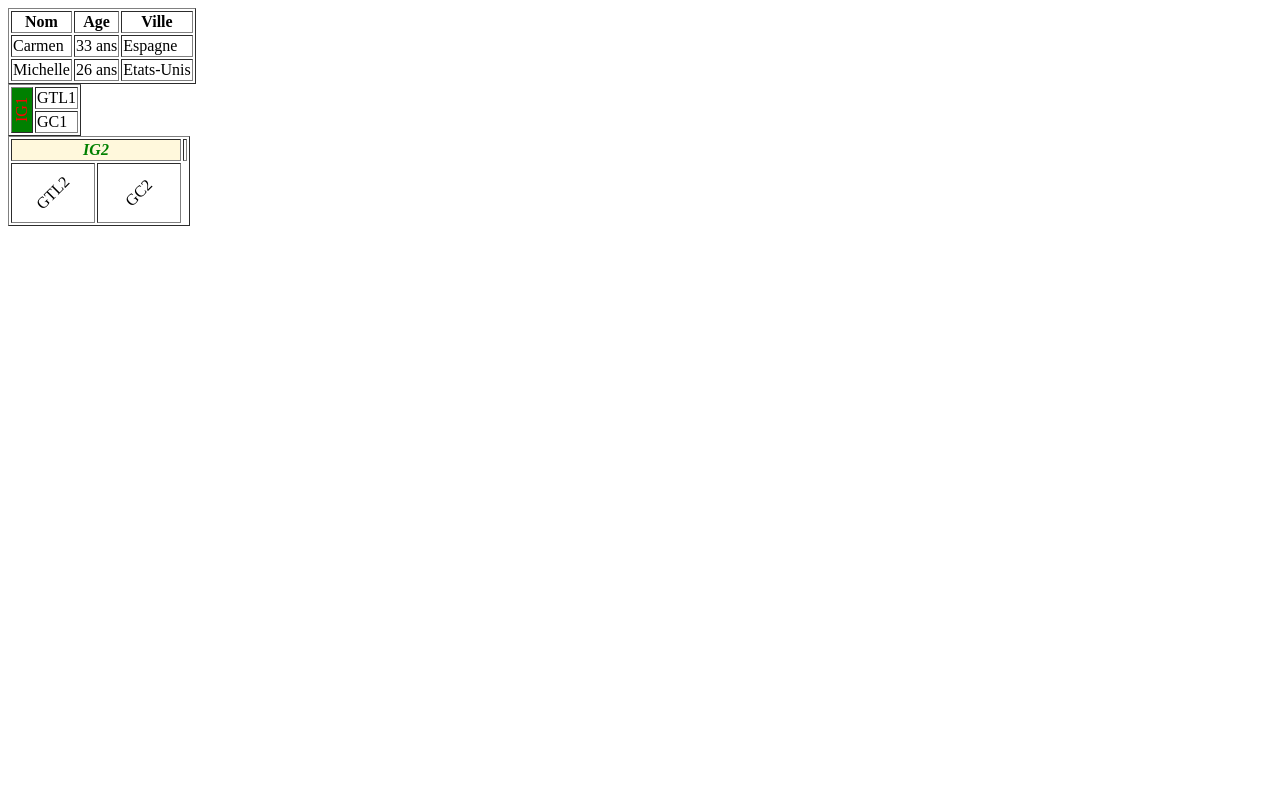
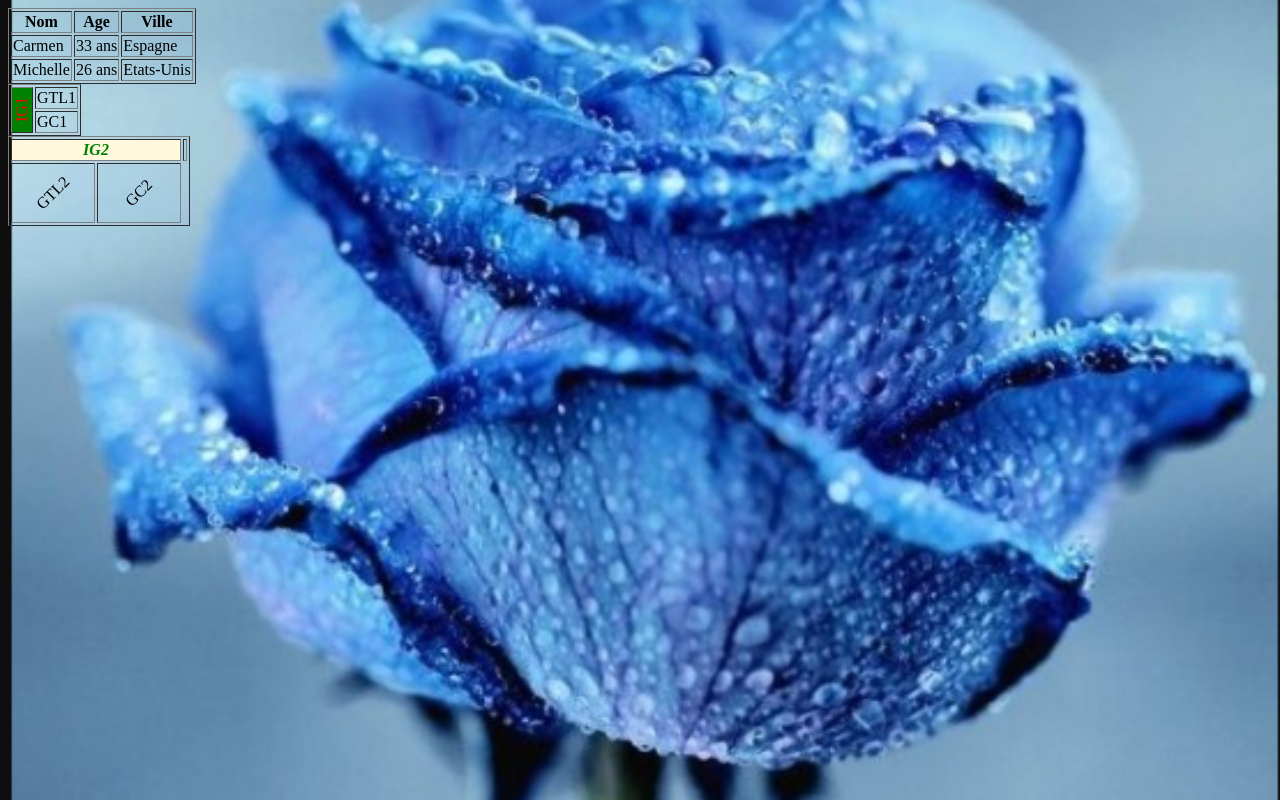
Before and after one commit to thvvger/eloine, a plain HTML site: page TABLEAU.html in a window 1280 px wide. Drawn offline with Linux system fonts and the light colour scheme.

Commit message:
modification

```diff
--- a/TABLEAU.html
+++ b/TABLEAU.html
@@ -1,4 +1,4 @@
-
+<body style="background-image: url('./fleur.PNG'); background-size: cover; background-repeat: no-repeat; background-position: center; ">
 <table border="1">
     <tr>
         <th>Nom</th>
@@ -43,3 +43,5 @@
                 <div style="transform: rotate(-45deg);">GC2</div>
         </tr>
     </table>
+</table>
+</body>
```
Also changed, not shown: FORMULAIRE1.html (+2 -0 lines).
